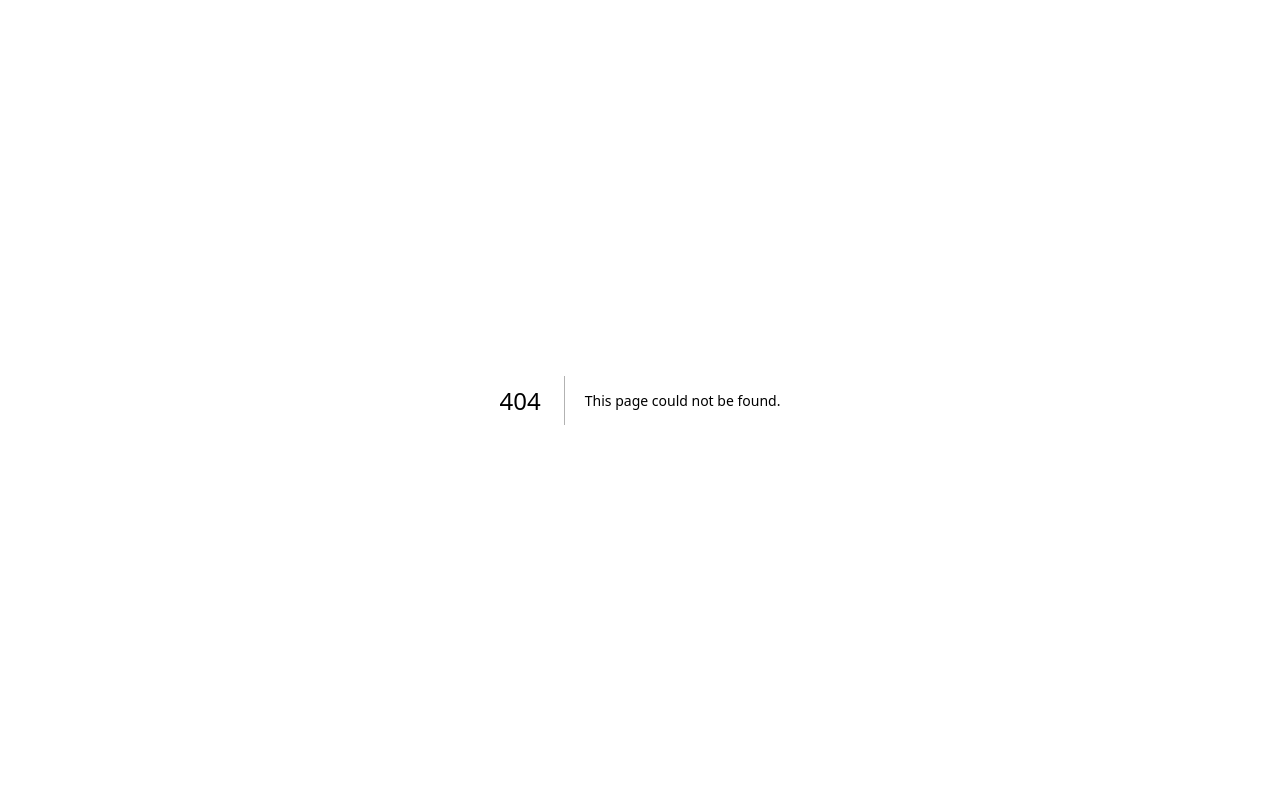
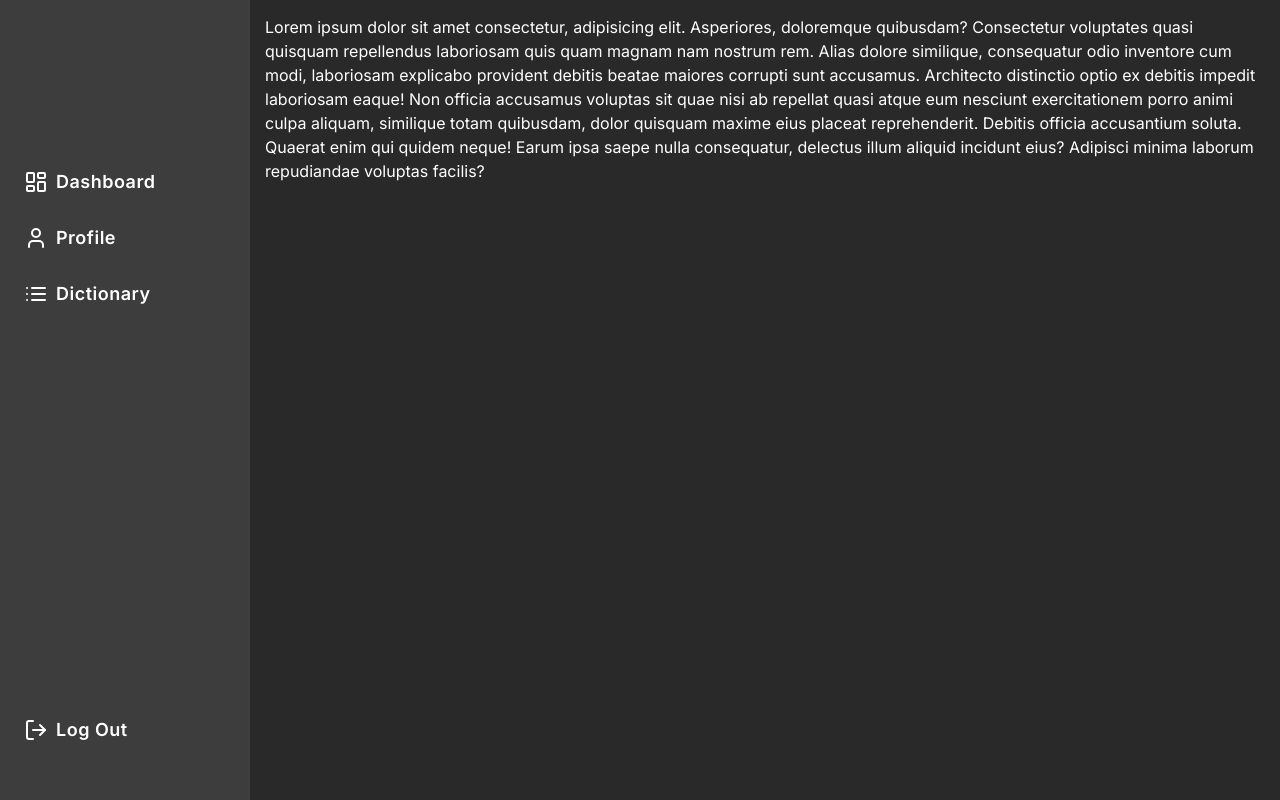
Before and after one commit to Na3ar-17/proquill_dictionary-client, a Next.js app: page /content in a window 1280 px wide. Before the commit this address had no page. Built offline with nearby package versions, Linux system fonts and the light colour scheme.

Commit message:
created sidebar

```diff
--- /dev/null
+++ b/src/app/(main)/content/page.tsx
@@ -0,0 +1,8 @@
+import Content from '@/components/display/Content/Content'
+import { NextPage } from 'next'
+
+const page: NextPage = () => {
+	return <Content />
+}
+
+export default page
--- /dev/null
+++ b/src/app/(main)/layout.module.scss
@@ -0,0 +1,15 @@
+.layout {
+	display: grid;
+	grid-template-areas:
+		'sidebar content'
+		'sidebar content';
+	grid-template-columns: 250px 1fr;
+	.sidebar {
+		grid-area: sidebar;
+	}
+
+	.content {
+		grid-area: content;
+		padding: 15px;
+	}
+}
--- /dev/null
+++ b/src/app/(main)/layout.tsx
@@ -0,0 +1,16 @@
+import SideBar from '@/components/common/side-bar/SideBar'
+import styles from './layout.module.scss'
+export default function MainLayout({
+	children,
+}: Readonly<{
+	children: React.ReactNode
+}>) {
+	return (
+		<main className={styles.layout}>
+			<div className={styles.sidebar}>
+				<SideBar />
+			</div>
+			<div className={styles.content}>{children}</div>
+		</main>
+	)
+}
--- /dev/null
+++ b/src/components/common/side-bar/Element/Element.module.scss
@@ -0,0 +1,19 @@
+.element {
+	@apply px-3 transition-all rounded-md w-full py-2 last:mt-auto cursor-pointer;
+	.label {
+		@apply flex transition-all items-center gap-2;
+		.text {
+			@apply text-lg font-semibold;
+			letter-spacing: 0.5px;
+		}
+		.icon {
+		}
+	}
+
+	&:hover {
+		@apply bg-purple-heart-700/30;
+		.label {
+			transform: translateX(5px);
+		}
+	}
+}
--- /dev/null
+++ b/src/components/common/side-bar/Element/Element.tsx
@@ -0,0 +1,29 @@
+import { cn } from '@/lib/utils'
+import { ISideBarElement } from '@/types/sidebar.types'
+import { NextPage } from 'next'
+import Link from 'next/link'
+import styles from './Element.module.scss'
+interface IProps {
+	data: ISideBarElement
+}
+
+const Element: NextPage<IProps> = ({ data }) => {
+	const { Icon, href, label } = data
+	return (
+		<div className={styles.element}>
+			{label === 'Log Out' ? (
+				<div className={styles.label}>
+					<Icon className={styles.icon} />
+					<p className={styles.text}>{label}</p>
+				</div>
+			) : (
+				<Link className={styles.label} href={href}>
+					<Icon className={styles.icon} />
+					<p className={styles.text}>{label}</p>
+				</Link>
+			)}
+		</div>
+	)
+}
+
+export default Element
--- /dev/null
+++ b/src/components/common/side-bar/SideBar.module.scss
@@ -0,0 +1,3 @@
+.container {
+	@apply w-[250px] bg-mine-shaft-900 h-screen fixed flex justify-center items-center;
+}
--- /dev/null
+++ b/src/components/common/side-bar/SideBar.tsx
@@ -0,0 +1,17 @@
+import { sideBarData } from '@/data/sidebar.data'
+import { NextPage } from 'next'
+import Element from './Element/Element'
+import styles from './SideBar.module.scss'
+const SideBar: NextPage = () => {
+	return (
+		<aside className={styles.container}>
+			<div className='flex flex-col gap-3 w-full px-3 h-full pt-40 pb-12'>
+				{sideBarData.map((el, i) => (
+					<Element data={el} key={i} />
+				))}
+			</div>
+		</aside>
+	)
+}
+
+export default SideBar
--- /dev/null
+++ b/src/components/display/Content/Content.tsx
@@ -0,0 +1,22 @@
+import { NextPage } from 'next'
+import styles from './Content.module.scss'
+const Content: NextPage = () => {
+	return (
+		<div>
+			Lorem ipsum dolor sit amet consectetur, adipisicing elit. Asperiores,
+			doloremque quibusdam? Consectetur voluptates quasi quisquam repellendus
+			laboriosam quis quam magnam nam nostrum rem. Alias dolore similique,
+			consequatur odio inventore cum modi, laboriosam explicabo provident
+			debitis beatae maiores corrupti sunt accusamus. Architecto distinctio
+			optio ex debitis impedit laboriosam eaque! Non officia accusamus voluptas
+			sit quae nisi ab repellat quasi atque eum nesciunt exercitationem porro
+			animi culpa aliquam, similique totam quibusdam, dolor quisquam maxime eius
+			placeat reprehenderit. Debitis officia accusantium soluta. Quaerat enim
+			qui quidem neque! Earum ipsa saepe nulla consequatur, delectus illum
+			aliquid incidunt eius? Adipisci minima laborum repudiandae voluptas
+			facilis?
+		</div>
+	)
+}
+
+export default Content
--- /dev/null
+++ b/src/data/sidebar.data.ts
@@ -0,0 +1,24 @@
+import { ISideBarElement } from '@/types/sidebar.types'
+import { LayoutDashboard, List, LogOut, User } from 'lucide-react'
+export const sideBarData: ISideBarElement[] = [
+	{
+		label: 'Dashboard',
+		href: '',
+		Icon: LayoutDashboard,
+	},
+	{
+		label: 'Profile',
+		href: '',
+		Icon: User,
+	},
+	{
+		label: 'Dictionary',
+		href: '',
+		Icon: List,
+	},
+	{
+		label: 'Log Out',
+		href: '',
+		Icon: LogOut,
+	},
+]
--- /dev/null
+++ b/src/types/sidebar.types.ts
@@ -0,0 +1,10 @@
+import { LucideProps } from 'lucide-react'
+import { ForwardRefExoticComponent, RefAttributes } from 'react'
+
+export interface ISideBarElement {
+	Icon: ForwardRefExoticComponent<
+		Omit<LucideProps, 'ref'> & RefAttributes<SVGSVGElement>
+	>
+	label: string
+	href: string
+}
```
Also changed, not shown: src/components/display/Content/Content.module.scss (added).
